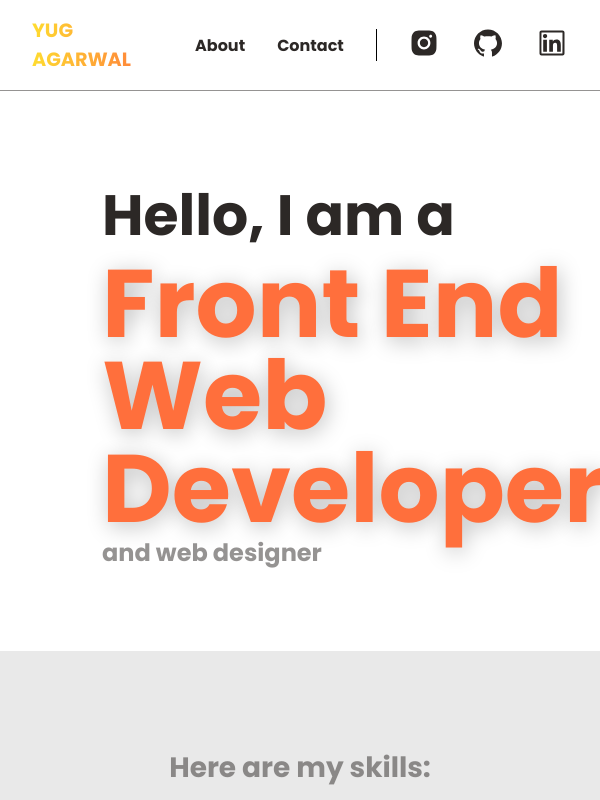
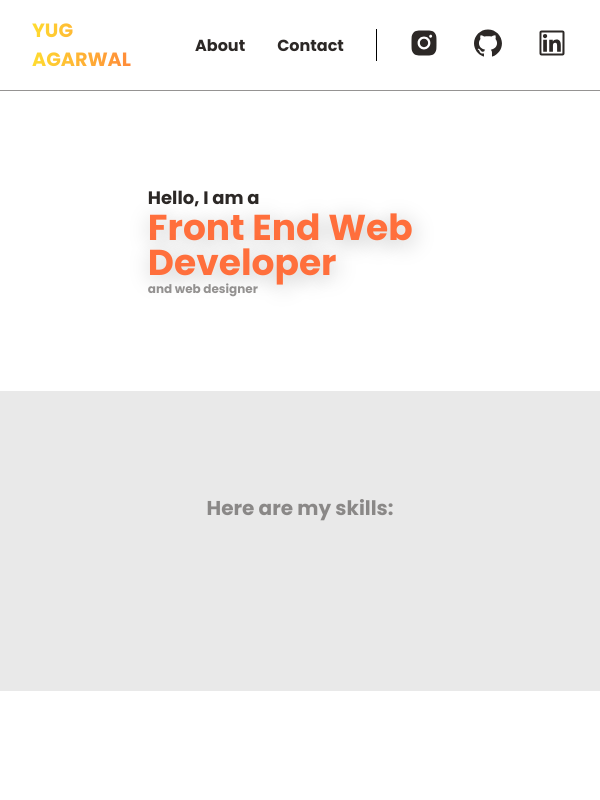
Before and after one commit to 03YugAgarwal/portfolio, a React (Create React App) app: page / in a window 600 px wide. Built offline with nearby package versions, Linux system fonts and the light colour scheme; no server answers; some icons are missing; the HTML template or start-up script is replaced by a standard one.

Commit message:
skill, form, header responsiveness

```diff
--- a/package.json
+++ b/package.json
@@ -10,6 +10,7 @@
     "react": "^18.2.0",
     "react-dom": "^18.2.0",
     "react-icons": "^4.10.1",
+    "react-responsive": "^9.0.2",
     "react-scripts": "5.0.1",
     "web-vitals": "^2.1.4"
   },
--- a/src/components/Contact.module.css
+++ b/src/components/Contact.module.css
@@ -74,3 +74,14 @@ input {
 
   color: #8f9193;
 }
+
+@media screen and (max-width:800px) and (min-width: 600px) {
+    .msg{
+        width: 400px;
+    }
+}
+@media screen and (max-width: 600px){
+    .msg{
+        width: 300px;
+    }
+}
--- a/src/components/Header.module.css
+++ b/src/components/Header.module.css
@@ -8,7 +8,7 @@
   /* background-color: yellow; */
 }
 
-.text{
+.text {
   display: flex;
   flex-direction: column;
   margin: 0px auto;
@@ -53,3 +53,33 @@
   /* background-color: blue; */
   /* width: 50%; */
 }
+
+@media screen and (max-width: 800px) and (min-width: 600px) {
+  .header1 {
+    font-size: 56px;
+  }
+  .header3 {
+    font-size: 36px;
+  }
+  .header4 {
+    font-size: 18px;
+  }
+  .header {
+    height: 420px;
+  }
+}
+
+@media screen and (max-width: 600px) {
+  .header1 {
+    font-size: 36px;
+  }
+  .header3 {
+    font-size: 18px;
+  }
+  .header4 {
+    font-size: 12px;
+  }
+  .header {
+    height: 300px;
+  }
+}
--- a/src/components/Skills.js
+++ b/src/components/Skills.js
@@ -3,26 +3,43 @@ import React from "react";
 import styles from "./Skills.module.css";
 // import {DiReact} from 'react-icons/di'
 import { IconContext } from "react-icons";
-import { FaHtml5, FaFigma, FaCss3Alt, FaReact, FaNodeJs, FaGithub, FaPython } from "react-icons/fa6";
+import {
+  FaHtml5,
+  FaFigma,
+  FaCss3Alt,
+  FaReact,
+  FaNodeJs,
+  FaGithub,
+  FaPython,
+} from "react-icons/fa6";
+import { useMediaQuery } from "react-responsive";
 
 const Skills = () => {
+  const phoneViewNav = {
+    size: "2.5em",
+  };
+  const DesktopViewNav = {
+    size: "3.5em",
+  };
+  const isDesktopOrLaptop = useMediaQuery({maxWidth:830})
+    const iconSize = isDesktopOrLaptop ? phoneViewNav : DesktopViewNav
   return (
     <div className={styles.container}>
       <h4 className={styles.header4}>Here are my skills:</h4>
       <IconContext.Provider
         value={{
-          size: "3.5em",
+          size: iconSize.size,
           color: "#2c2826",
         }}
       >
         <div className={styles.iconContainer}>
-          <FaFigma className={styles.icon}/>
-          <FaHtml5 className={styles.icon}/>
-          <FaCss3Alt className={styles.icon}/>
-          <FaReact className={styles.icon}/>
-          <FaNodeJs className={styles.icon}/>
-          <FaGithub className={styles.icon}/>
-          <FaPython className={styles.icon}/>
+          <FaFigma className={styles.icon} />
+          <FaHtml5 className={styles.icon} />
+          <FaCss3Alt className={styles.icon} />
+          <FaReact className={styles.icon} />
+          <FaNodeJs className={styles.icon} />
+          <FaGithub className={styles.icon} />
+          <FaPython className={styles.icon} />
         </div>
       </IconContext.Provider>
     </div>
--- a/src/components/Skills.module.css
+++ b/src/components/Skills.module.css
@@ -15,7 +15,7 @@
 .header4 {
   color: var(--black-50, rgba(44, 40, 38, 0.5));
   /* p */
-  font-size: 28px;
+  font-size: 16px;
   font-family: Poppins;
   font-weight: 700;
   /* margin-left: 25rem; */
@@ -40,9 +40,13 @@
   transform: scale(1.1);
 }
 
+
 @media screen and (min-width:600px) and (max-width: 900px){
   .icon{
     margin: 0px 3rem;
+  }
+  .header4{
+    font-size: 20px;
   }
 }
 
@@ -55,4 +59,7 @@
   .icon{
     margin: 0px 2rem;
   }
+  .header4{
+    font-size: 28px;
+  }
 }
```
Also changed, not shown: 1 other file (tests, documents, lock files or other folders).
